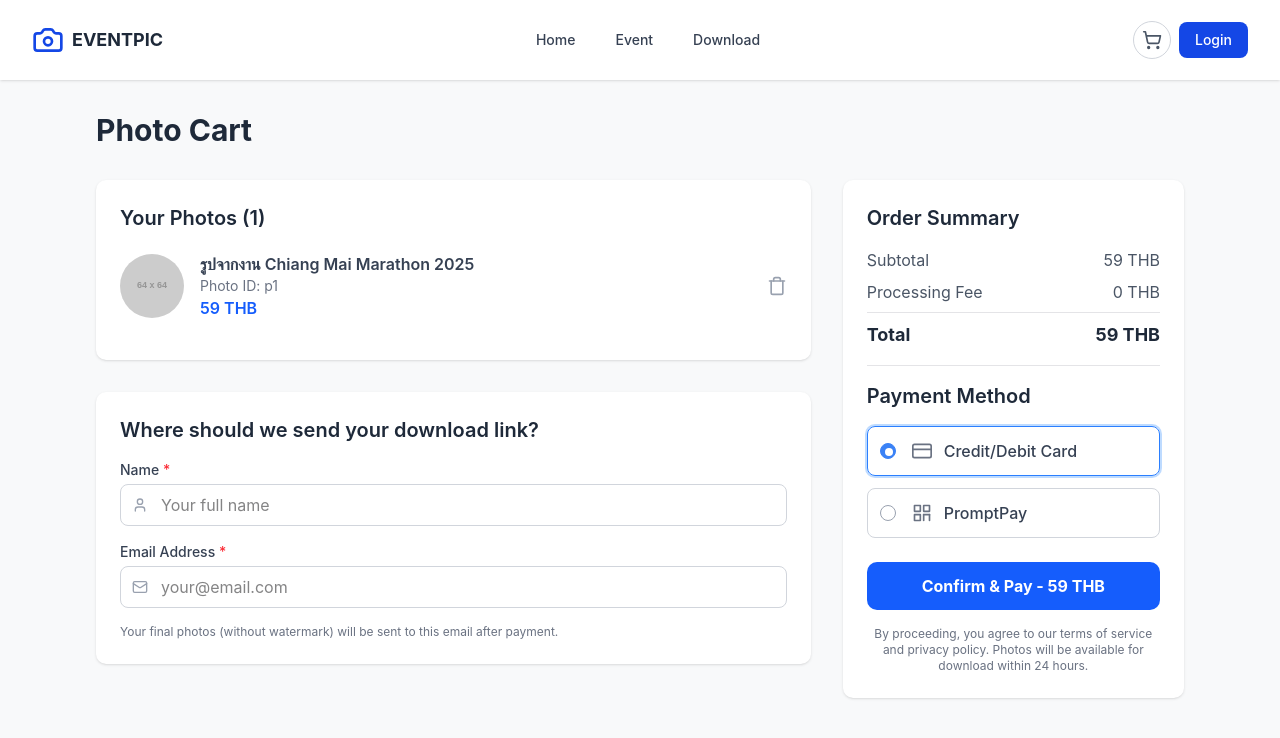
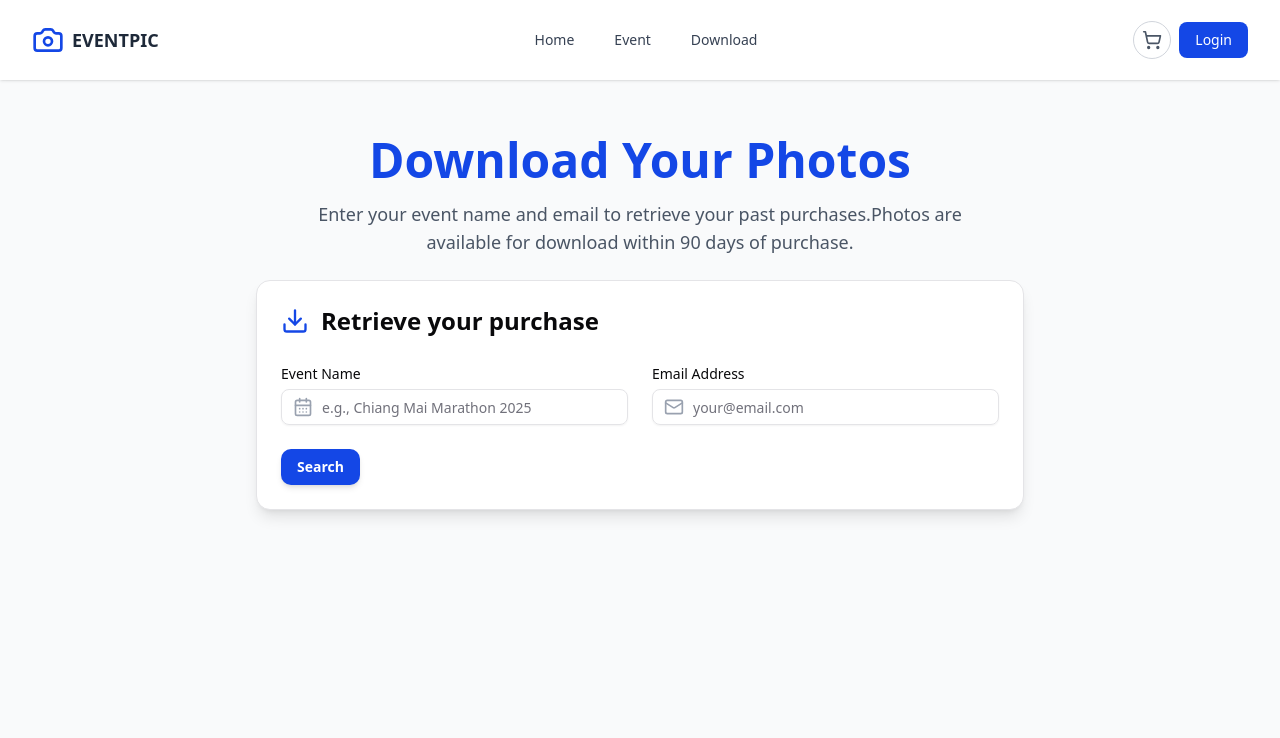
Before and after one commit to aacccompany/all_event_pictures_client, a React (Vite) app: page / in a window 1280 px wide. Shown: the top 738 px of the page. Built offline with nearby package versions, Linux system fonts and the light colour scheme.

Commit message:
Lastest version 1.8.2025

```diff
--- a/src/App.jsx
+++ b/src/App.jsx
@@ -10,6 +10,7 @@ import Register from './index/Register'
 import Login from './index/Login'
 import Photographerinfo from './index/Photographerinfo'
 import EventAll from './index/components/Event/EventAll'
+import PicLoad from './index/components/Download/PicLoad'
 
 const App = () => {
   return (
@@ -22,7 +23,8 @@ const App = () => {
         {/* <Event/> */}
         {/* <Register /> */}
         {/* <Photographerinfo/> */}
-        <Cart/>
+        {/* <Cart/> */}
+        <PicLoad/>
       </div>
     </div>
   )
--- /dev/null
+++ b/src/index/Download.jsx
@@ -0,0 +1,12 @@
+import React from 'react'
+import PicLoad from './components/Download/PicLoad'
+
+const Download = () => {
+  return (
+    <div>
+        <PicLoad/>
+    </div>
+  )
+}
+
+export default Download
--- a/src/index/Nav.jsx
+++ b/src/index/Nav.jsx
@@ -78,7 +78,7 @@ const Nav = () => {
                     {/* Desktop Navigation */}
                     <div className="hidden md:flex items-center gap-4">
                         <a href="#" className="px-3 py-2 rounded-md text-sm font-medium text-gray-700 hover:bg-blue-700 hover:text-white">Home</a>
-                        <div className="relative" ref={eventMenuRef}>
+                        {/* <div className="relative" ref={eventMenuRef}>
                             <button onClick={() => setIsEventMenuOpen(!isEventMenuOpen)} className="px-3 py-2 rounded-md text-sm font-medium text-gray-700  hover:bg-blue-700 hover:text-white flex items-center">
                                 Event
                             </button>
@@ -91,7 +91,8 @@ const Nav = () => {
                                     </div>
                                 </div>
                             )}
-                        </div>
+                        </div> */}
+                        <a href="#" className="px-3 py-2 rounded-md text-sm font-medium text-gray-700 hover:bg-blue-700 hover:text-white">Event</a>
                         <a href="#" className="px-3 py-2 rounded-md text-sm font-medium text-gray-700 hover:bg-blue-700 hover:text-white">Download</a>
                     </div>
 
--- /dev/null
+++ b/src/index/components/Download/PicLoad.jsx
@@ -0,0 +1,74 @@
+import React from 'react';
+// 1. Import the icons you want to use
+import { CalendarDays, Mail, Download } from 'lucide-react';
+
+import {
+    Card,
+    CardContent,
+    CardFooter,
+    CardHeader,
+    CardTitle,
+} from "@/components/ui/card";
+import { Label } from '@/components/ui/label';
+import { Input } from '@/components/ui/input';
+import { Button } from '@/components/ui/button';
+
+const PicLoad = () => {
+    return (
+        <div className="bg-gray-50 min-h-screen p-4 sm:p-6 lg:p-8">
+            <div className="text-center py-6">
+                <h2 className="text-3xl font-bold text-blue-700 sm:text-4xl lg:text-5xl">
+                    Download Your Photos
+                </h2>
+                <p className="mt-4 text-lg text-gray-600 max-w-2xl mx-auto">
+                    Enter your event name and email to retrieve your past purchases.Photos are available for download within 90 days of purchase.
+                </p>
+            </div>
+            <div className="flex justify-center">
+                <Card className="w-full max-w-3xl shadow-lg rounded-xl">
+                    <CardHeader>
+                        {/* 2. Add the icon next to the title */}
+                        <div className="flex items-center gap-3">
+                            <Download className="h-7 w-7 text-blue-700" />
+                            <CardTitle className="text-2xl">Retrieve your purchase</CardTitle>
+                        </div>
+                    </CardHeader>
+                    <CardContent>
+                        <form>
+                            <div className="grid grid-cols-1 md:grid-cols-2 gap-6">
+                                {/* Column 1: Event Name */}
+                                <div className="space-y-2">
+                                    <Label htmlFor="e_name">Event Name</Label>
+                                    {/* 3. Add the icon inside a relative container */}
+                                    <div className="relative flex items-center">
+                                        <CalendarDays className="absolute left-3 h-5 w-5 text-gray-400 pointer-events-none" />
+                                        <Input id="e_name" type="text" placeholder="e.g., Chiang Mai Marathon 2025" className="pl-10 w-full" />
+                                    </div>
+                                </div>
+
+                                {/* Column 2: Email Address */}
+                                <div className="space-y-2">
+                                    <Label htmlFor="email">Email Address</Label>
+                                    {/* 4. Add the icon inside a relative container */}
+                                    <div className="relative flex items-center">
+                                        <Mail className="absolute left-3 h-5 w-5 text-gray-400 pointer-events-none" />
+                                        <Input id="email" type="email" placeholder="your@email.com" className="pl-10 w-full" />
+                                    </div>
+                                </div>
+                            </div>
+                        </form>
+                    </CardContent>
+                    <CardFooter>
+                        <div className="flex w-full">
+                            <Button className="w-full md:w-auto bg-blue-700 hover:bg-blue-800 text-white font-semibold py-2 px-4 rounded-lg shadow-md transition-colors duration-300">
+                                Search
+                            </Button>
+                        </div>
+                    </CardFooter>
+                </Card>
+            </div>
+        </div>
+    );
+};
+
+export default PicLoad;
--- a/src/index/components/Event/EventCom.jsx
+++ /dev/null
@@ -1,9 +0,0 @@
-import React from 'react'
-
-const EventCom = () => {
-  return (
-    <div>EventCom</div>
-  )
-}
-
-export default EventCom
```
